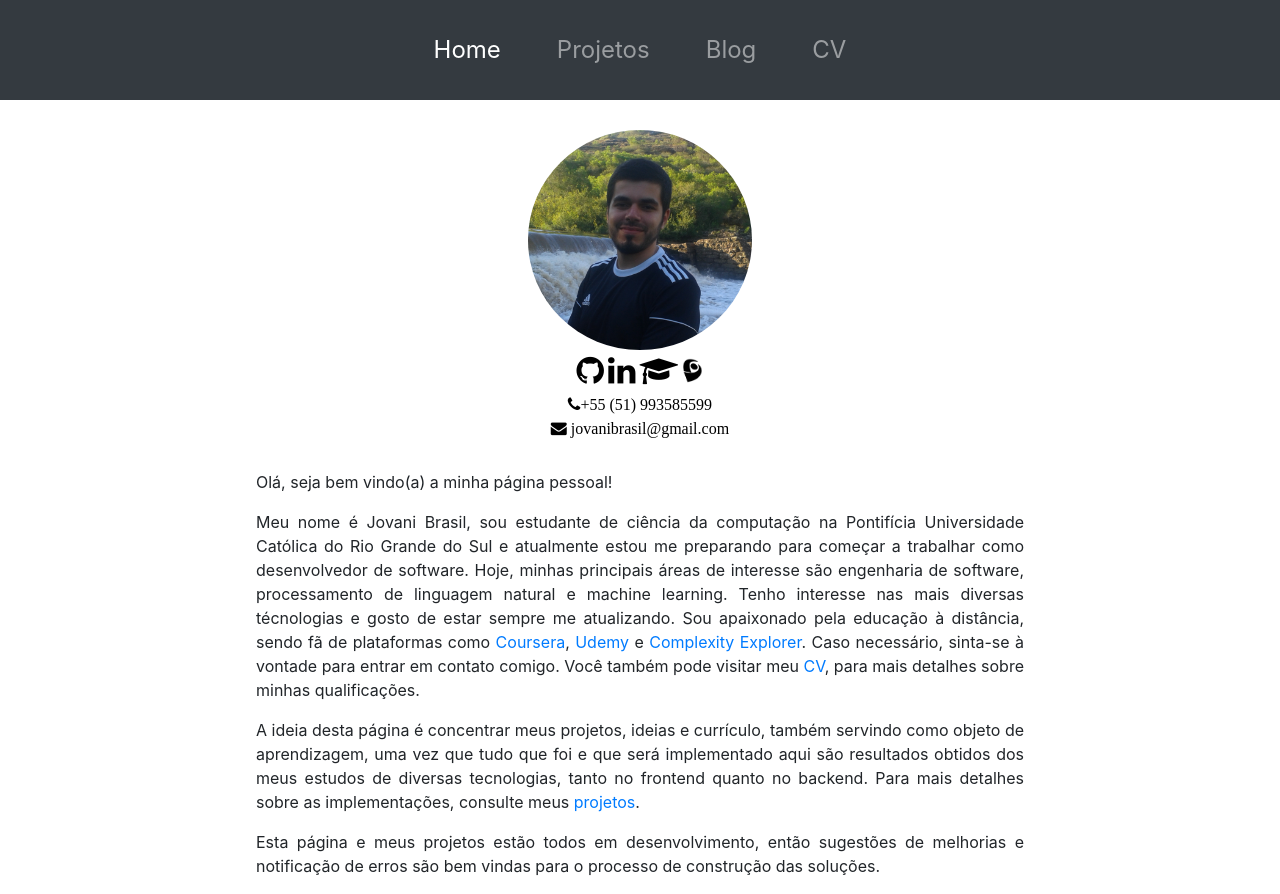
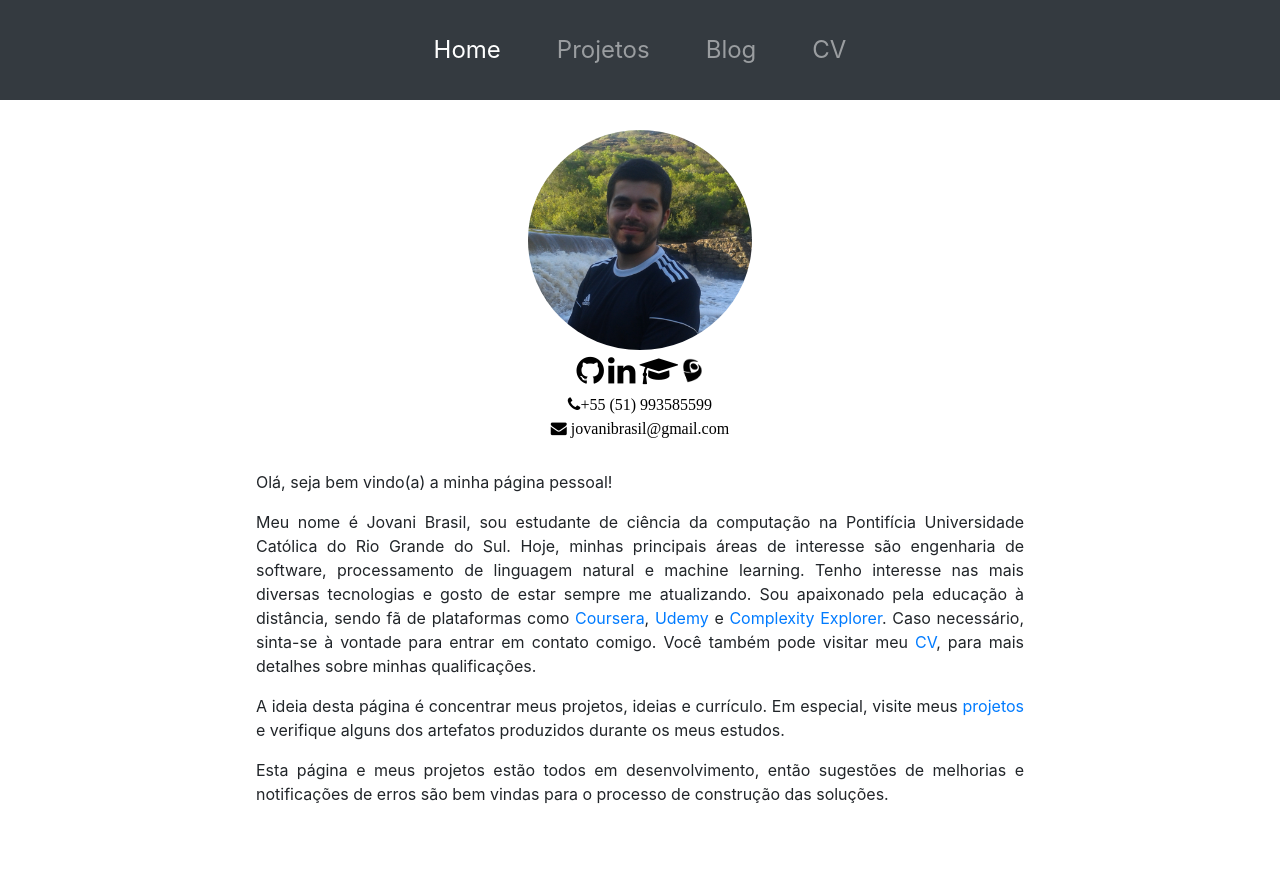
Before and after one commit to jovanibrasil/jovanibrasil-app, an Angular app: page / in a window 1280 px wide. After the commit the page ends 862 px from the top, so only its background shows below. Built offline with nearby package versions, Linux system fonts and the light colour scheme.

Commit message:
Fix typos and add jenkinsfile

```diff
--- a/src/app/blog/blog.component.html
+++ b/src/app/blog/blog.component.html
@@ -2,10 +2,17 @@
     <article class="aligner">
         <div class="text-container">
             <p>
-                Meu blog está atualmente em desenvolvivento. Em breve, quando eu terminá-lo, começarei a postar sobre diversos assuntos
-                dentro do mundo do desenvolvimento de software e inteligência artificial. Aqui você pode conferir o estado atual da
-                implementação e realizar o registro para receber atualizações do projeto.
+                Meu blog está atualmente em desenvolvivento e pode ser acessado <a href="https://blog.jovanibrasil.com/">aqui</a>.
+                Em breve, quando eu terminá-lo, começarei a postar sobre diversos assuntos dentro do mundo do
+                desenvolvimento de software e inteligência artificial. Aqui você pode conferir o estado atual da
+                implementação e verificar atualizações do projeto.
             </p>
+            <ul>
+                <li>
+                    <i class="fa fa-bell"></i>
+                    16/03/2019 - Primeira versão estável, porém ainda o mecânimo de busca não está funcionando.
+                </li>
+            </ul>
         </div>
     </article>
 </div>
--- a/src/app/cv/cv.component.html
+++ b/src/app/cv/cv.component.html
@@ -6,7 +6,7 @@
                 <h5>Jovani Brasil (Resumido)</h5>
 
                 <p>Olá, Meu nome é Jovani Brasil, tenho 26 anos de idade e atualmente moro em São Jerônimo, Rio Grande do Sul. Sou formando
-                em Ciência da Computação da PUCRS e atualmente estou focado em duas coisas: meus projetos e arrumar um emprego.</p>
+                em Ciência da Computação da PUCRS.</p>
 
                 <p>Posso dizer que todas as minhas experiências foram dentro da universidade. Em 2012 entrei no Programa de educação
                 tutorial da PUCRS (PET-PUCRS), onde desempenhei iniciação ciêntifica, tendo oportunidade de trabalhar junto a professores
@@ -20,12 +20,11 @@
                 disciplinas. Em especial, engenheria de software e inteligência artificial tem sido as áreas que tiveram atenção especial
                 nos últimos meses, sendo que amo ambas as áreas e considero de extrema valia para a computação.</p>
 
-                <p>Atualmente estou em busca de um emprego como programador JAVA, sendo que me sinto capaz de atuar
-                na parte Web, desktop ou mobile. Tenho domínio satisfatório das linguagens JAVA, Python, C, e JavaScript. Em relação as
-                variadas tecnologias que tenho utilizado ultimamente, posso destacar Servlets, JSP, JPA, JSF, Primefaces, Spring, Hibernate,
-                Maven, Node, Nginx, Gulp, JUnit e Solr.</p>
+                <p>Atualmente estou focado no estudo de diversas tecnologias com alta demanda na indústria, como as linguagens
+                    JAVA, Python, C, e JavaScript, utilizando diversas tecnologias como Servlets,
+                 JSP, JPA, JSF, Primefaces, Spring, Hibernate, Maven, Node, Nginx, Docker, Jenkins, JUnit e Solr.</p>
 
-                <p>Para mais informações sobre mim, você pode me mandar um email (jovanibrasil@gmail.com), ou dar uma olhada em meus projetos,
+                <p>Para mais informações sobre a minha pessoa, você pode me mandar um email (jovanibrasil@gmail.com), ou dar uma olhada em meus projetos,
                 ainda e baixar meu currículo, logo abaixo.</p>
 
                 <h5>Download (Currículo completo)</h5>
--- a/src/app/home/home.component.html
+++ b/src/app/home/home.component.html
@@ -1,6 +1,6 @@
 <div class="container-fluid">
 
-    <div class="row" style="display: flex; flex-direction: column;">
+    <div class="row" style="display: flex; flex-direction: column; margin-bottom: 40px;">
 
             <div class="aligner">
                 <div class="item-aligner" style="text-align: center; margin: 30px 0px">
@@ -36,9 +36,8 @@
                     <p>Olá, seja bem vindo(a) a minha página pessoal!</p>
                     <p>
                     Meu nome é Jovani Brasil, sou estudante de ciência da computação na Pontifícia Universidade Católica
-                    do Rio Grande do Sul e atualmente estou me preparando para começar a trabalhar como desenvolvedor de software.
-                    Hoje, minhas principais áreas de interesse são engenharia de software, processamento de linguagem natural
-                    e machine learning. Tenho interesse nas mais diversas técnologias e gosto de estar sempre me atualizando.
+                    do Rio Grande do Sul. Hoje, minhas principais áreas de interesse são engenharia de software, processamento de linguagem natural
+                    e machine learning. Tenho interesse nas mais diversas tecnologias e gosto de estar sempre me atualizando.
                     Sou apaixonado pela educação à distância, sendo fã de plataformas como
                     <a href="https://www.coursera.org/">Coursera</a>, <a href="https://www.udemy.com/">Udemy</a>
                     e <a href="https://www.complexityexplorer.org/">Complexity Explorer</a>.
@@ -46,13 +45,11 @@
                     Você também pode visitar meu <a href="/CV">CV</a>, para mais detalhes sobre minhas qualificações.
                     </p>
                     <p>
-                    A ideia desta página é concentrar meus projetos, ideias e currículo, também servindo como objeto de aprendizagem,
-                    uma vez que tudo que foi e que será implementado aqui são resultados obtidos dos meus estudos de diversas tecnologias,
-                    tanto no frontend quanto no backend. Para mais detalhes sobre as implementações,
-                    consulte meus  <a href="/Projects">projetos</a>.
+                    A ideia desta página é concentrar meus projetos, ideias e currículo. Em especial, visite meus
+                    <a href="/Projects">projetos</a> e verifique alguns dos artefatos produzidos durante os meus estudos.
                     </p>
                     <p>
-                    Esta página e meus projetos estão todos em desenvolvimento, então sugestões de melhorias e notificação de erros são bem
+                    Esta página e meus projetos estão todos em desenvolvimento, então sugestões de melhorias e notificações de erros são bem
                     vindas para o processo de construção das soluções.
                     </p>
                </article>
--- a/src/app/projects/projects.component.html
+++ b/src/app/projects/projects.component.html
@@ -11,7 +11,7 @@
                     projetos, porém também recentemente iniciei um projeto utilizando Node e Express. No tocante a banco de dados, são
                     utilizados os bancos MySQL e MongoDB. Nos projetos desktop tenho utilizado Python e Java SE, Python quando se refere a
                     análise de dados, e Java para os demais tipos de aplicações. Utilizo o Github como repositório dos projetos e um servidor
-                    na AWS (configurado do zero) para rodar os projetos com com toda uma infra de containers usando Docker. Para integração
+                    na AWS (configurado do zero) para rodar os projetos com toda a infra de containers Docker. Para integração
                     e deploy das aplicações com um bom grau de automação, tenho utilizado Jenkins.
                </p>
                <p>
@@ -23,6 +23,7 @@
     </div>
     <div class="aligner">
         <div class="item-aligner" id="accordion">
+            <!-- Blog app -->
             <div class="card">
                 <div class="card-header" id="blogCardHead">
                     <h5 class="mb-0">
@@ -43,6 +44,7 @@
                     </div>
                 </div>
             </div>
+            <!-- Notes app -->
             <div class="card">
                 <div class="card-header" id="notesCardHead">
                     <h5 class="mb-0">
@@ -66,6 +68,7 @@
                     </div>
                 </div>
             </div>
+            <!-- Summarization Tool app -->
             <div class="card">
                     <div class="card-header" id="summHeadContent">
                         <h5 class="mb-0">
@@ -89,7 +92,8 @@
                             </p>
                         </div>
                     </div>
-                </div>
+            </div>
+            <!-- Kings Valley App -->
             <div class="card">
                 <div class="card-header" id="kvCardHead">
                     <h5 class="mb-0">
@@ -101,23 +105,15 @@
                 </div>
                 <div id="kvCardContent" class="collapse" aria-labelledby="kvCardHead" data-parent="#accordion">
                     <div class="card-body">
-                        <!-- TODO description -->
-                    </div>
-                </div>
-            </div>
-            <div class="card">
-                <div class="card-header" id="ideCardHead">
-                    <h5 class="mb-0">
-                    <button class="btn btn-link" data-toggle="collapse" data-target="#ideCardContent" aria-expanded="false" aria-controls="ideCardContent">
-                        Infraestrutura
-                    </button>
-                    </h5>
-                </div>
-                <div id="ideCardContent" class="collapse" aria-labelledby="ideCardHead" data-parent="#accordion">
-                    <div class="card-body">
-
-                        <!-- TODO description -->
-
+                        <p>
+                            Kings Valley é um jogo de tabuleiro em que um jogador ganha quando ocupa o centro do tabuleiro
+                            com o seu rei, ou então impossibilita o oponente de realizar qualquer movimento. Mais detalhes
+                            poderão ser obtidos na descrição do repositório do projeto e no menu de ajuda do cliente do jogo.
+                        </p>
+                        <p>
+                            O Kings Valley está sendo implementado utilizando Java, tanto para o cliente para Desktop quanto
+                            para a API remota. Em breve disponibilizarei o link para o repositório do código fonte do projeto.
+                        </p>
                     </div>
                 </div>
             </div>
```
Also changed, not shown: 1 other file (tests, documents, lock files or other folders).
